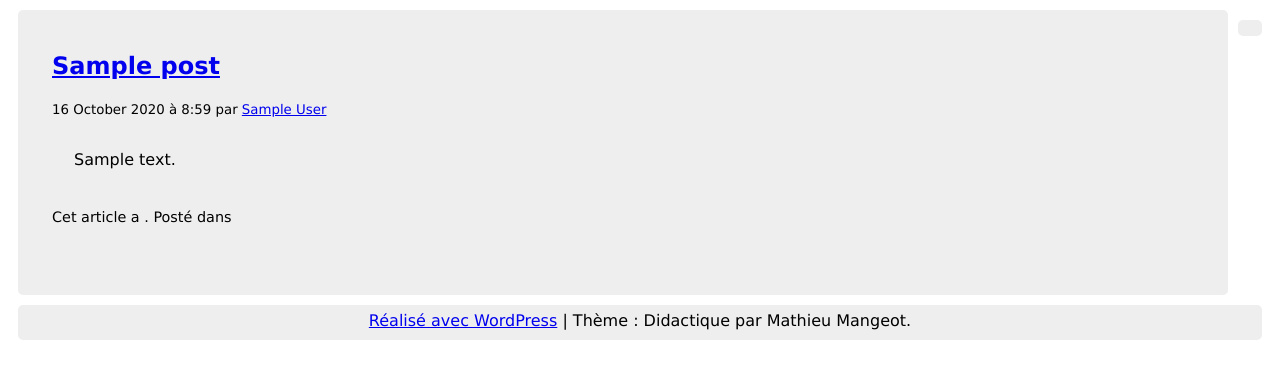
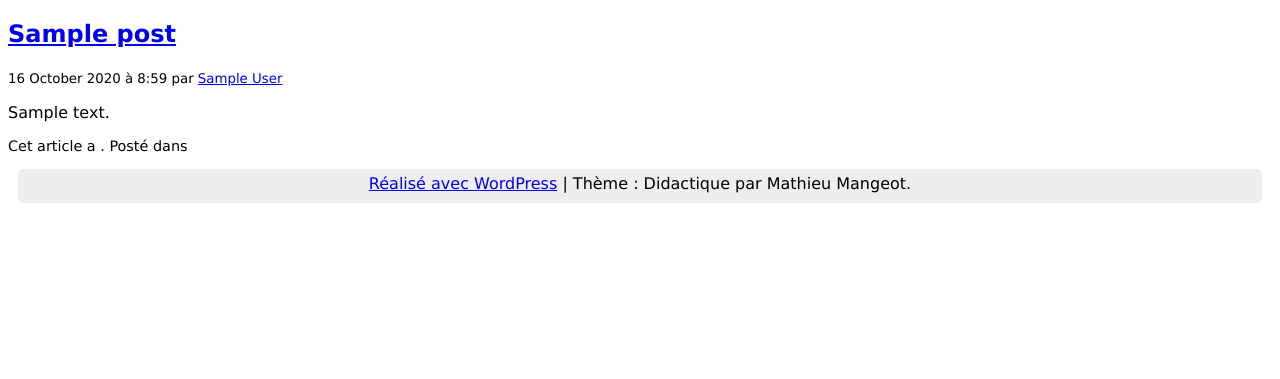
Before and after one commit to Boyadjie/Nebuleuse-projet-wordpress, a WordPress theme: template index.php in a window 1280 px wide. Shown: the part 106-485 px from the top of the page. Run offline with PHP 8.4 and a stand-in for WordPress, Linux system fonts and the light colour scheme; the site name, menu and one post (Sample post) are stand-ins, and other content is empty.

Commit message:
index clean et add div

```diff
--- a/index.php
+++ b/index.php
@@ -7,15 +7,16 @@
 
 <section id='content'>
   <aside>
-    <fieldset id="fieldsetsidebar">
+    <div class="sidebar">
   <!--<legend>index.php: &lt;aside&gt; + <code>get_sidebar()</code></legend>-->
   <?php get_sidebar(); ?>
+    </div>
   </aside>
 
-  <fieldset id="fieldsetcontent">
+<div class="content">
     <!--<legend>index.php: contenu avec the_loop <code>while ( have_posts() )</code></legend>-->
 <?php if ( have_posts() ) : while ( have_posts() ) : the_post(); ?>
-  <fieldset class="post">
+  <div class="post">
     <!--<legend>Article <code>the_post()</code> :</legend>-->
 
    	<!-- Display the Title as a link to the Post's permalink. -->
@@ -31,10 +32,8 @@
    	<!-- Display the Post's content in a div box. -->
 
    	<div class="entry">
-      <fieldset>
-       <!--<legend>Contenu de l'article <code>the_content()</code></legend>-->
+    <!-- contenu de l'article-->
    		<?php the_content(); ?>
-    </fieldset>
    	</div>
 
     <p style="font-size:.9em;">
@@ -44,19 +43,19 @@
    	<span class="postmetadata">Posté dans <?php the_category( ', ' ); ?></span>
   </p>
 
-    <fieldset style="margin-left:10%;">
+    <div class="comentaires" style="margin-left:10%;">
       <!--<legend>Commentaires : <code>comments_template()</code></legend>-->
 <?php
     if ( comments_open() || get_comments_number() ) :
               comments_template();
     endif;?>
-    </fieldset>
-  </fieldset> <!-- closes the first div box -->
+  </div>
+  </div> <!-- closes the first div box -->
 
 <?php endwhile; else : ?>
 	<p><?php _e( 'Sorry, no posts matched your criteria.' ); ?></p>
 <?php endif; ?>
-</fieldset>
+</div>
 </section>
 
 <?php get_footer(); ?>
```
